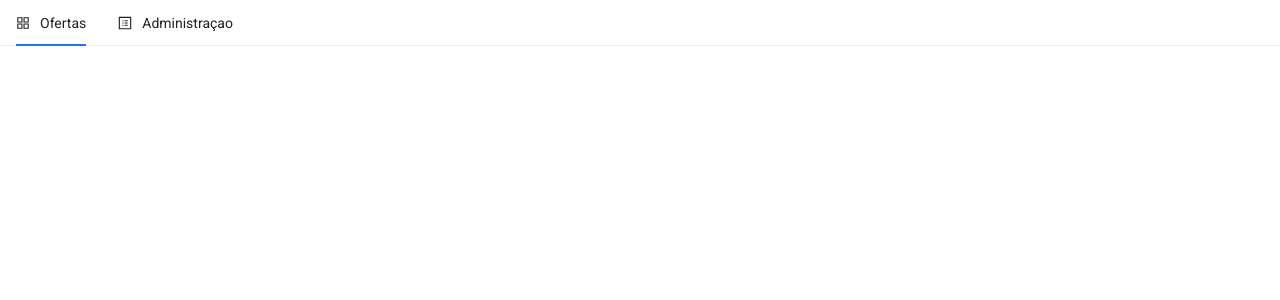
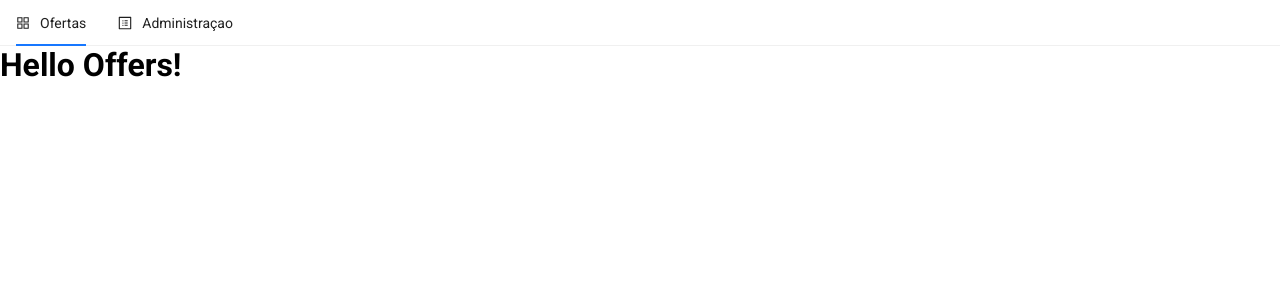
Before and after one commit to kelvinteixeira/ELSE-Project, a React (Vite) app: page / in a window 1280 px wide. Shown: the top 300 px of the page. Built offline with nearby package versions, Linux system fonts and the light colour scheme.

Commit message:
feat(Routes): Created app routes

```diff
--- a/package.json
+++ b/package.json
@@ -12,7 +12,8 @@
   "dependencies": {
     "antd": "^5.6.0",
     "react": "^18.2.0",
-    "react-dom": "^18.2.0"
+    "react-dom": "^18.2.0",
+    "react-router-dom": "^6.12.0"
   },
   "devDependencies": {
     "@types/react": "^18.0.37",
--- a/src/App.tsx
+++ b/src/App.tsx
@@ -1,9 +1,12 @@
 import "./styles.css";
 import { Navbar } from "./components/Navbar";
+import { AppRoutes } from "./routes";
+
 function App() {
   return (
     <>
       <Navbar />
+      <AppRoutes />
     </>
   );
 }
--- /dev/null
+++ b/src/routes.tsx
@@ -0,0 +1,14 @@
+import { Route, BrowserRouter, Routes } from "react-router-dom";
+import { Offers } from "./screens/Offers";
+import { Administration } from "./screens/Administration";
+
+export function AppRoutes() {
+  return (
+    <BrowserRouter>
+      <Routes>
+        <Route path="/" element={<Offers />} />
+        <Route path="/adminstration" element={<Administration />} />
+      </Routes>
+    </BrowserRouter>
+  );
+}
```
Also changed, not shown: 1 other file (tests, documents, lock files or other folders).
